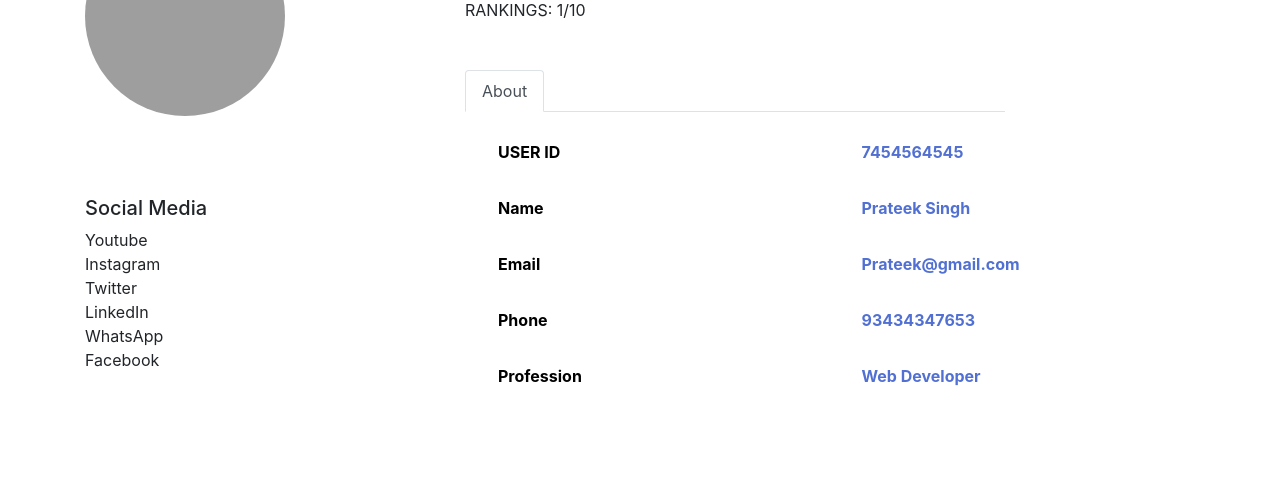
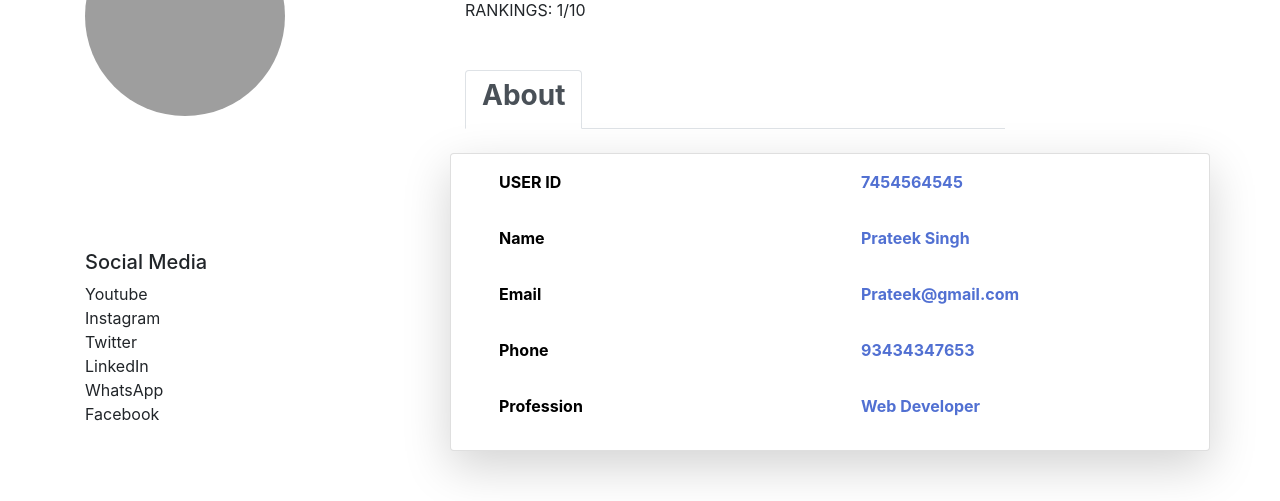
Before and after one commit to stupidcoder22/Mern-Website, a React (Create React App) app: page /about in a window 1280 px wide. Shown: the part 188-689 px from the top of the page. Built offline with nearby package versions, Linux system fonts and the light colour scheme; grey boxes are pictures that could not be loaded.

Commit message:
small ui error fix

```diff
--- a/src/App.css
+++ b/src/App.css
@@ -85,3 +85,11 @@ textarea {
   align-items: center;
   flex-direction: column;
 }
+
+.notfound h1 {
+  font-weight: bold;
+}
+
+.notfound h2 {
+  font-weight: bold;
+}
--- a/src/components/About.jsx
+++ b/src/components/About.jsx
@@ -28,7 +28,7 @@ const About = () => {
                     href="#home"
                     role="tab"
                   >
-                    About
+                    <h3 className="font-weight-bold">About</h3>
                   </a>
                 </li>
                 {/* <li className="nav-item">
@@ -77,7 +77,7 @@ const About = () => {
           </div>
           {/* right side data toogle */}
 
-          <div className="col-md-8 pl-5 about-info mt-4">
+          <div className="col-md-8 pl-5 about-info mt-4 card shadow-lg p-3 mb-5 bg-white rounded">
             <div className="tab-content profile-tab" id="myTabContent">
               <div
                 className="tab-pane fade show active"
```
